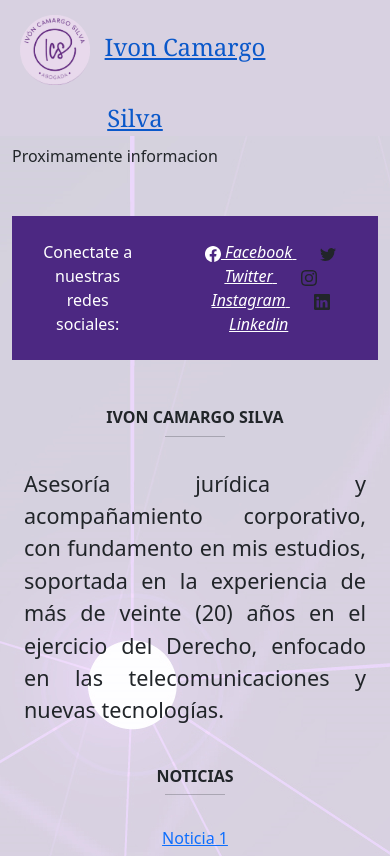
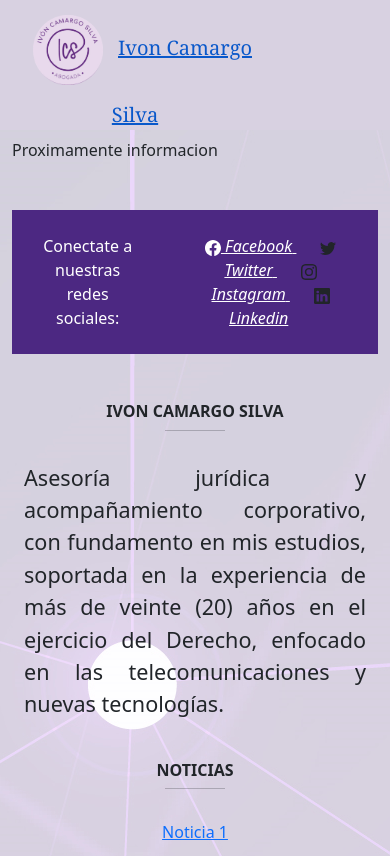
Before and after one commit to Cristianjcs/PaginaWeb-IvonCamargoSilva, a plain HTML site: page Tarifas.html in a window 390 px wide. Shown: the top 856 px of the page. Drawn offline with nearby package versions, Linux system fonts and the light colour scheme.

```diff
--- a/css/style.css
+++ b/css/style.css
@@ -217,7 +217,7 @@
         width: 450px;
     }
     .titulo{
-        font-size: 24px;
+        font-size: 20px;
     }
     .grid-2{
         display: grid;
```
Also changed, not shown: index.html (+1 -1 lines).
